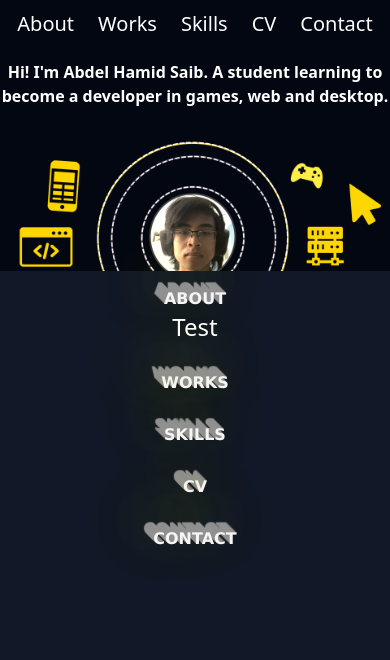
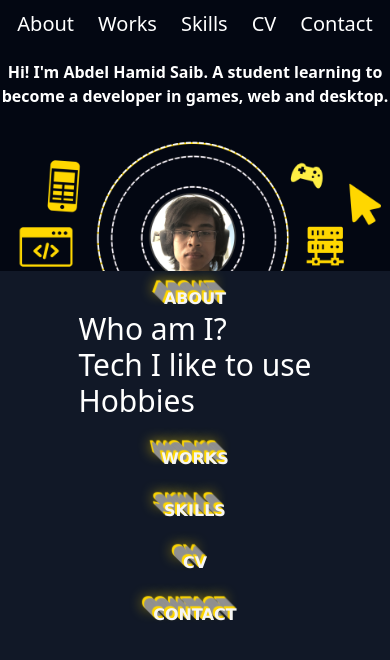
Before and after one commit to hamid1103/hamid-portfolio, a SvelteKit app: page / in a window 390 px wide. Shown: the top 660 px of the page. Built offline with nearby package versions, Linux system fonts and the light colour scheme.

Commit message:
Added custom gold color to default pallet

```diff
--- a/src/app.css
+++ b/src/app.css
@@ -7,8 +7,8 @@
     font-family: verdana;
     font-weight: 700;
     color: #f5f5f5;
-    text-shadow: -1px -1px 1px #919191,
-    -2px -2px 1px #919191,
+    text-shadow: -1px -1px 1px #ffd700,
+    -2px -2px 1px #ffd700,
     -3px -3px 1px #919191,
     -4px -4px 1px #919191,
     -5px -5px 1px #919191,
@@ -17,7 +17,9 @@
     -8px -8px 1px #919191,
     -9px -9px 1px #919191,
     -10px -10px 1px #919191,
-    -13px -18px 65px #ffd700
+    -11px -11px 1px #ffd700,
+    -12px -12px 1px #ffd700,
+    -11px -11px 13px #ffd700
 }
 
 .is-active{
--- a/src/routes/+layout.svelte
+++ b/src/routes/+layout.svelte
@@ -2,8 +2,12 @@
     import "../app.css";
 </script>
 
-<header class="bg-gray-950">
+<header class="bg-gray-950 sticky top-0">
     <nav class="mx-auto flex max-w-7xl justify-center min-h-12 items-center">
+        <div class="mr-auto">
+
+        </div>
+
         <div class="flex space-x-6 text-white text-xl">
             <a href="#about" class="hover:text-amber-300 hover:underline hover:underline-offset-4">About</a>
             <a href="#works" class="hover:text-amber-300 hover:underline hover:underline-offset-4">Works</a>
@@ -11,6 +15,9 @@
             <a href="#cv" class="hover:text-amber-300 hover:underline hover:underline-offset-4">CV</a>
             <a href="#contact" class="hover:text-amber-300 hover:underline hover:underline-offset-4">Contact</a>
         </div>
+
+        <div class="ml-auto flex space-x-6 text-white text-xl">
+        </div>
     </nav>
 </header>
 
--- a/src/routes/+page.svelte
+++ b/src/routes/+page.svelte
@@ -1,6 +1,10 @@
 <script>
     import CusSection from "./CusSection.svelte";
 </script>
+
+<svelte:head>
+    <title>Hamid Saib's Portfolio | Homepage</title>
+</svelte:head>
 
 <header class="bg-gray-950 flex flex-col text-center items-center pt-3">
     <h1 class="text-white xl:text-5xl xl:max-w-6xl font-sans font-bold md:max-w-4xl md:text-3xl">Hi! I'm Abdel Hamid Saib. A student learning to become a developer in games, web and desktop. </h1>
@@ -8,7 +12,9 @@
 </header>
 
 <CusSection title="about">
-    <p class="text-2xl max-w-6xl">Test</p>
+    <h3 class="text-3xl">Who am I?</h3>
+    <h3 class="text-3xl">Tech I like to use</h3>
+    <h3 class="text-3xl">Hobbies</h3>
 </CusSection>
 
 <CusSection title="works">
--- a/src/routes/CusSection.svelte
+++ b/src/routes/CusSection.svelte
@@ -3,7 +3,7 @@
 </script>
 
 <section id={title} class="bg-gray-900 flex flex-col justify-center items-center pt-4 pb-3 ">
-    <h1 class="text-3d xl:text-9xl md:text-7xl">{title}</h1>
+    <h2 class="text-3d xl:text-9xl md:text-7xl">{title}</h2>
     <div class="text-white">
         <slot></slot>
     </div>
--- a/tailwind.config.js
+++ b/tailwind.config.js
@@ -2,7 +2,11 @@
 export default {
   content: ['./src/**/*.{html,js,svelte,ts}'],
   theme: {
-    extend: {},
+    extend: {
+      colors: {
+        'gold':'#ffd700'
+      },
+    },
   },
   plugins: [],
 }
```
